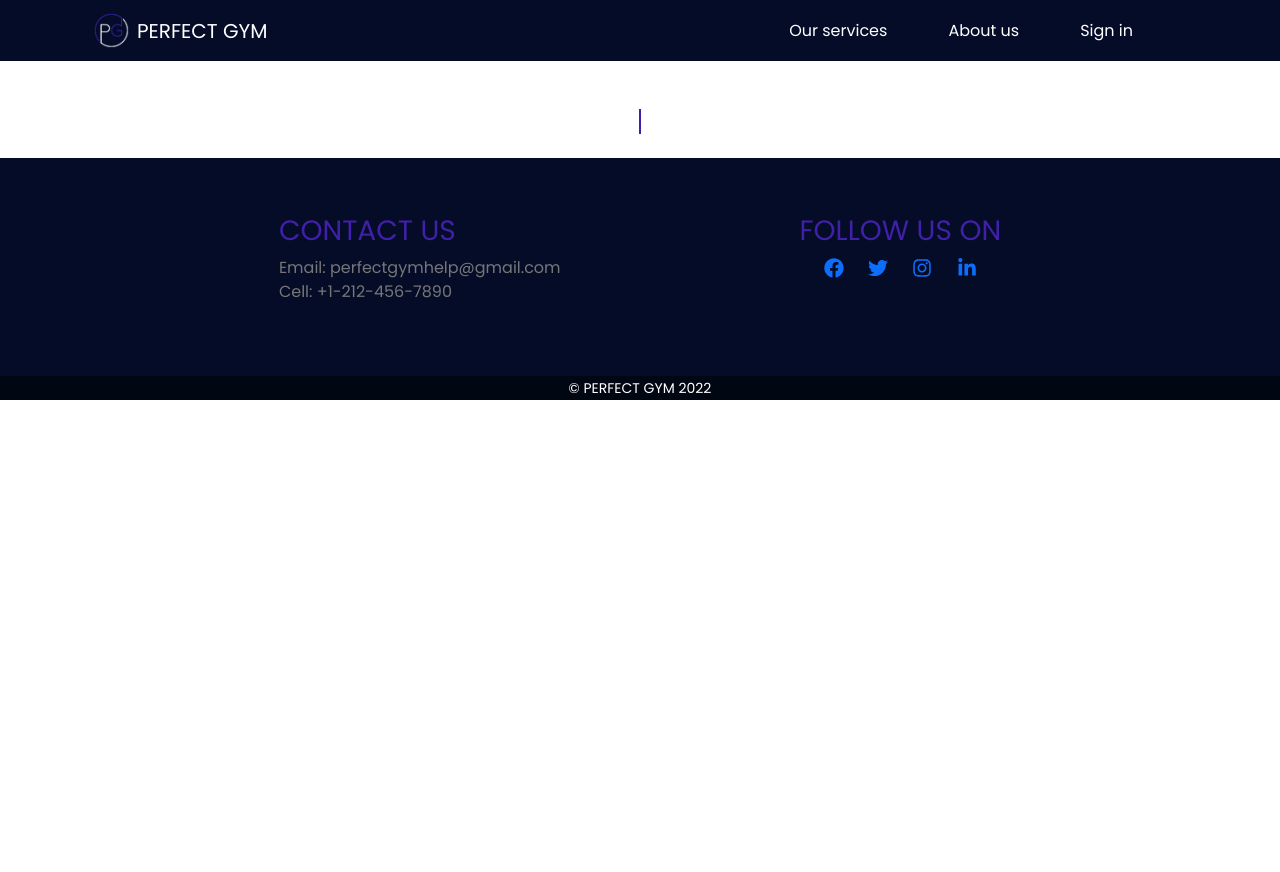
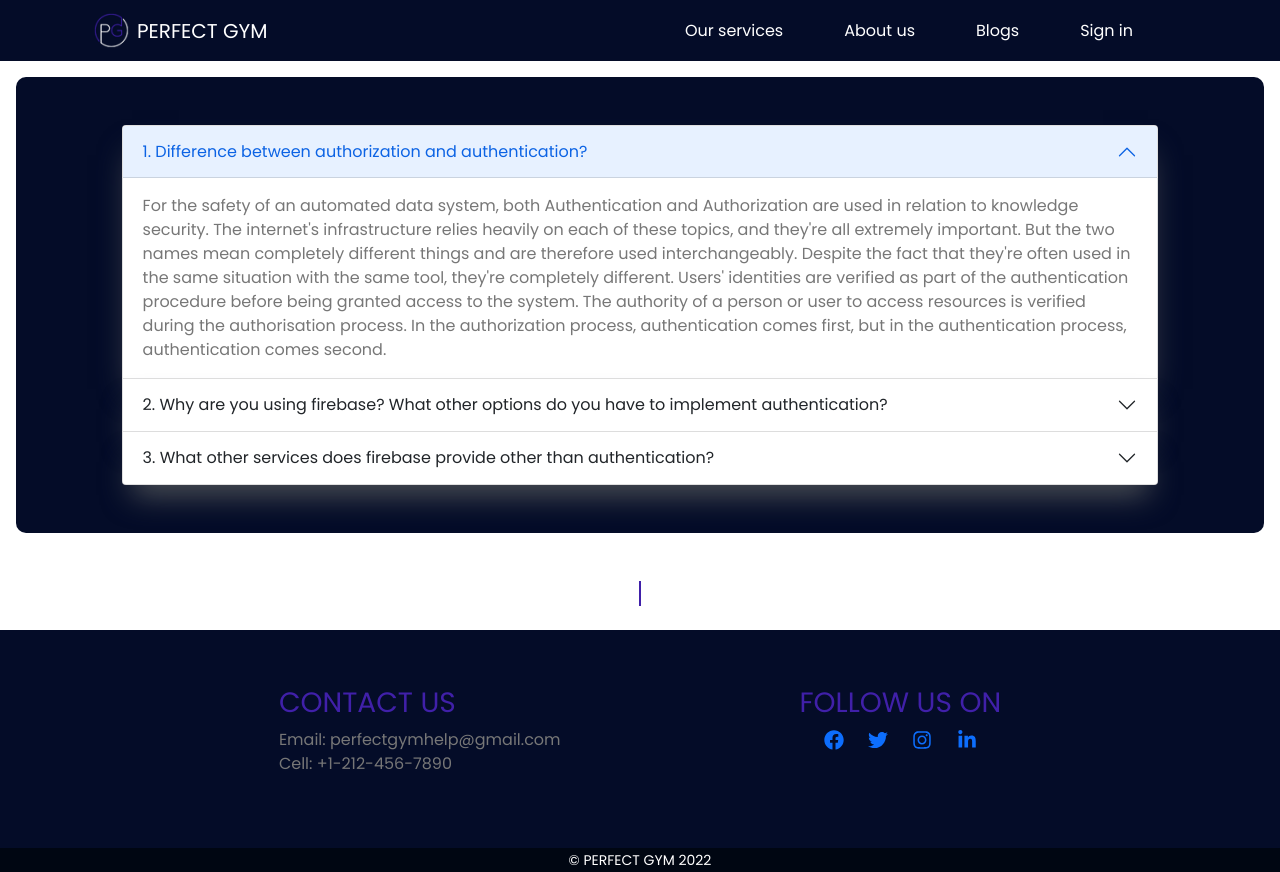
Before and after one commit to palakxdev/perfect-gym, a React (Create React App) app: page /blogs in a window 1280 px wide. Before the commit the page ends 800 px from the top, so only its background shows below. Built offline with nearby package versions, Linux system fonts and the light colour scheme; no server answers.

Commit message:
blogs and 404 notfound done

```diff
--- a/src/App.js
+++ b/src/App.js
@@ -7,6 +7,8 @@ import About from './Pages/About/About';
 import Login from './Pages/Login/Login/Login';
 import Register from './Pages/Login/Register/Register';
 import Footer from './Pages/Common/Footer/Footer';
+import NotFound from './Pages/Common/NotFound/NotFound';
+import Blogs from './Pages/Blogs/Blogs';
 
 function App() {
   return (
@@ -18,6 +20,8 @@ function App() {
         <Route path='/about' element={<About></About>}>About us</Route>
         <Route path='/login' element={<Login></Login>}>Login</Route>
         <Route path='/register' element={<Register></Register>}>Register</Route>
+        <Route path='/blogs' element={<Blogs></Blogs>}></Route>
+        <Route path='*' element={<NotFound></NotFound>}></Route>
       </Routes>
       <Footer></Footer>
     </>
--- /dev/null
+++ b/src/Pages/Blogs/Blogs.css
@@ -0,0 +1,16 @@
+.accord-container {
+    background-color: #040C28;
+    border-radius: 10px;
+}
+
+.accord-item {
+    width: 90%;
+    color: #777777;
+    box-shadow: rgb(79, 83, 87) 0px 20px 30px -10px;
+}
+
+@media screen and (min-width: 0px) and (max-width: 576px) {
+    .accord-item {
+        width: 100%;
+    }
+}
--- /dev/null
+++ b/src/Pages/Blogs/Blogs.js
@@ -0,0 +1,78 @@
+import React from 'react';
+import Accordion from 'react-bootstrap/Accordion';
+import './Blogs.css';
+
+const Blogs = () => {
+    return (
+        <div className='accord-container m-3'>
+            <div className='p-5'>
+                <Accordion defaultActiveKey={['0']} alwaysOpen>
+                    <Accordion.Item className='accord-item mx-auto' eventKey="0">
+                        <Accordion.Header>1. Difference between authorization and authentication?</Accordion.Header>
+                        <Accordion.Body>
+                            For the safety of an automated data system, both Authentication and Authorization are used in relation to knowledge security. The internet's infrastructure relies heavily on each of these topics, and they're all extremely important. But the two names mean completely different things and are therefore used interchangeably. Despite the fact that they're often used in the same situation with the same tool, they're completely different. Users' identities are verified as part of the authentication procedure before being granted access to the system. The authority of a person or user to access resources is verified during the authorisation process. In the authorization process, authentication comes first, but in the authentication process, authentication comes second.
+                        </Accordion.Body>
+                    </Accordion.Item>
+                    <Accordion.Item className='accord-item mx-auto' eventKey="1">
+                        <Accordion.Header>2.
+                            Why are you using firebase? What other options do you have to implement authentication?</Accordion.Header>
+                        <Accordion.Body>
+                            For dynamic projects, Firebase is a viable alternative to building full-fledged backend code.Use this tool if you plan on storing and managing your app in the cloud in the future. Firebase is serverless, so you don't have to be concerned with the details of setting up a cloud server. Firebase is the reason behind this.
+                            <br />
+                            <br />
+                            Other options instead of firebase are listed below:
+                            <br />
+                            -Parse
+                            <br />
+                            -Back4app
+                            <br />
+                            -Backendless
+                            <br />
+                            -Kuzzle
+                            <br />
+                            -Pubnub
+                            <br />
+                            -Kumulos
+                            <br />
+                            -Nhost
+                            <br />
+                            -AWS Amplify
+                            <br />
+                            -Heroku
+                            <br />
+                            -Deployd
+                        </Accordion.Body>
+                    </Accordion.Item>
+                    <Accordion.Item className='accord-item mx-auto' eventKey="2">
+                        <Accordion.Header>3. What other services does firebase provide other than authentication?</Accordion.Header>
+                        <Accordion.Body>
+                            There are many services which Firebase provides, Most useful of them are:
+                            <br />
+                            -Cloud Firestore
+                            <br />
+                            -Cloud Functions
+                            <br />
+                            -Authentication
+                            <br />
+                            -Hosting
+                            <br />
+                            -Cloud Storage
+                            <br />
+                            -Google Analytics
+                            <br />
+                            -Predictions
+                            <br />
+                            -Cloud Messaging
+                            <br />
+                            -Dynamic Links
+                            <br />
+                            -Remote Config
+                        </Accordion.Body>
+                    </Accordion.Item>
+                </Accordion>
+            </div>
+        </div>
+    );
+};
+
+export default Blogs;
--- a/src/Pages/Common/Header/Header.js
+++ b/src/Pages/Common/Header/Header.js
@@ -24,6 +24,7 @@ const Header = () => {
                         <Nav className="ms-auto">
                             <Nav.Link href="home#services"><span className="nav-text">Our services</span></Nav.Link>
                             <Nav.Link as={Link} to="/about"><span className="nav-text">About us</span></Nav.Link>
+                            <Nav.Link as={Link} to="/blogs"><span className="nav-text">Blogs</span></Nav.Link>
                             {
                                 user?
                                 <button onClick={handleSignOut} className='banner-button rounded-pill px-3 py-1 text-white'>Sign out</button>
--- /dev/null
+++ b/src/Pages/Common/NotFound/NotFound.css
@@ -0,0 +1,6 @@
+.notfound-text {
+    color: #4020A9;
+    cursor: pointer;
+    font-size: 20px;
+    font-weight: bolder;
+}
--- /dev/null
+++ b/src/Pages/Common/NotFound/NotFound.js
@@ -0,0 +1,20 @@
+import React from 'react';
+import { useNavigate } from 'react-router-dom';
+import notfound from '../../../images/notfound.png';
+import './NotFound.css'
+
+const NotFound = () => {
+    const navigate = useNavigate();
+    const navigateToHome = () => {
+        navigate('/register')
+    }
+
+    return (
+        <div>
+            <img className='w-100' src={notfound} alt="" />
+            <p className='notfound-text text-center p-4' onClick={navigateToHome}>--Go To Home--</p>
+        </div>
+    );
+};
+
+export default NotFound;
```
Also changed, not shown: src/images/notfound.png (added).
